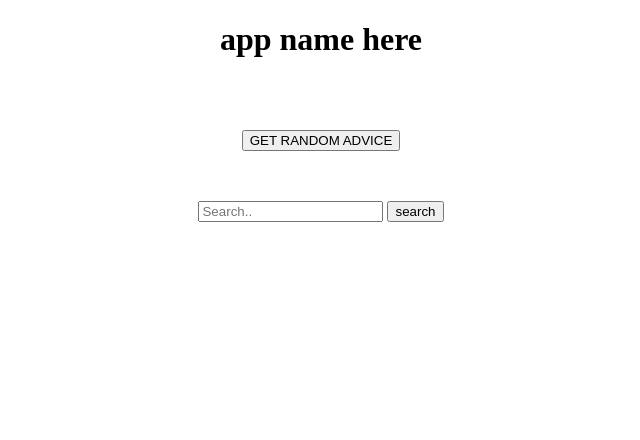
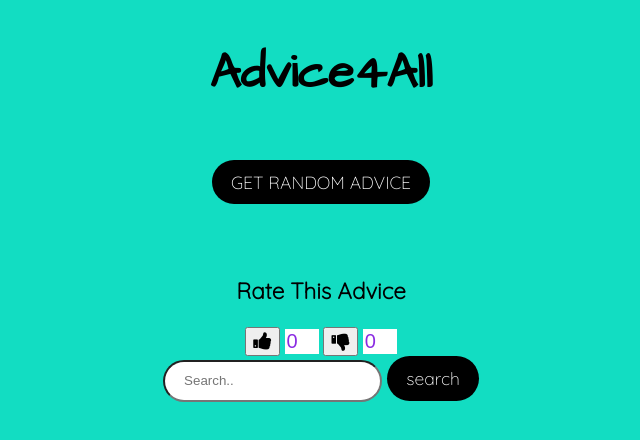
Before and after one commit to seneiya0/phase-1-project, a plain HTML site: page index.html in a window 1280 px wide. Shown: the whole page, without its empty margins (319-959 px from the left). Drawn offline with Linux system fonts and the light colour scheme.

Commit message:
added search feature

```diff
--- a/index.html
+++ b/index.html
@@ -1,9 +1,10 @@
 <!DOCTYPE html>
 <html lang="en">
 <head>
-<title>Page Title</title>
+<title>Advice4All</title>
 <meta charset="utf-8">
 <meta name="viewport" content="width=device-width, initial-scale=1">
+<link rel="stylesheet" href="https://cdnjs.cloudflare.com/ajax/libs/font-awesome/4.7.0/css/font-awesome.min.css">
 <link rel="stylesheet" href="style.css">
 <script src="index.js"></script>
 </head>
@@ -11,14 +12,29 @@
 <body>
 
 <div class="header">
-    <h1>app name here</h1>
+    <h1>Advice4All</h1>
 </div>
 <div class="button">
     <button id="generatorButton">GET RANDOM ADVICE</button>
 </div>
+<div class = "container">
+    <h3>Rate This Advice</h3>
+</div>
+
+<div class="voting-section">
+    <button id="likebtn">
+        <i class="fa fa-thumbs-up"></i>
+    </button>
+    <input type="number" id= "input1" value="0" name="">
+    <button id="dislikebtn">
+        <i class="fa fa-thumbs-down"></i>
+    </button>
+    <input type="number" id= "input2" value="0" name="">
+</div>
+
 
 <div class="search-container">
-    <form>
+    <form id=form>
         <input id="search-box" type="text" placeholder="Search..">
         <button id="search-button" type="submit"> search </button>
     </form>
--- a/index.js
+++ b/index.js
@@ -1,8 +1,9 @@
 const randomAdvice = 'https://api.adviceslip.com/advice'
-
 document.addEventListener('DOMContentLoaded', () => {
     genAdvice()
-    //searchAdvice()
+    searchAdvice(event)
+    likeTheAdvice()
+    dislikeTheAdvice()
 })
 
 
@@ -17,11 +18,47 @@ adviceButton.addEventListener('click', () => {
 
 function showAdvice(advice){
     const adviceButton = document.querySelector('.button')
-    const adviceText = document.createElement('p')
+    const adviceText = document.createElement('h2')
     adviceText.textContent = `${advice.slip.advice}`
     adviceButton.append(adviceText)
 }
 
-// function searchAdvice() {
-//     const
-// }
+function searchAdvice() {
+    const form = document.getElementById('form')
+    const search = form.querySelector('input')
+    form.addEventListener('submit', (e) => {
+        e.preventDefault();
+        fetch(`https://api.adviceslip.com/advice/search/${search.value}`)
+        .then(r => r.json()) //console.log(r.json()))
+        .then(advice => {
+            //console.log(advice.slips)
+            advice.slips.forEach(slip => {
+                //console.log(slip)
+                const searchBar = document.querySelector('.search-container')
+                const adviceResults = document.createElement('p')
+                adviceResults.textContent = `${slip.advice}`
+                searchBar.append(adviceResults)
+            })
+        })
+    })
+
+}
+
+
+function likeTheAdvice(){
+    let likeBtn = document.querySelector('#likebtn')
+    let input1 = document.querySelector('#input1')
+    likeBtn.addEventListener('click', ()=>{
+    input1.value = parseInt(input1.value) + 1
+    input1.style.color = "#12ff00"
+})
+}
+
+function dislikeTheAdvice(){
+    let dislikeBtn = document.querySelector('#dislikebtn')
+    let input2 = document.querySelector('#input2')
+    dislikeBtn.addEventListener('click', ()=>{
+    input2.value = parseInt(input2.value) + 1
+    input2.style.color = "#ff0000"
+})
+}
--- a/style.css
+++ b/style.css
@@ -1,3 +1,30 @@
+@import url('https://fonts.googleapis.com/css2?family=Architects+Daughter&display=swap');
+@import url('https://fonts.googleapis.com/css2?family=Quicksand:wght@300&display=swap');
+body{
+    font-size: 1.2rem;
+    background-color: turquoise;
+    background-color: rgb(18, 221, 194);
+    padding: 2rem;
+}
+
+h1 {
+    font-family: 'Architects Daughter', cursive;
+    font-size: 3rem;
+    margin-top: 0;
+    margin-bottom: 4px;
+}
+
+h3{
+    font-family: 'Quicksand', sans-serif;
+}
+
+
+p{
+    font-family: 'Quicksand', sans-serif;
+    font-size: larger;
+}
+
+
 div.header h1 {
     text-align: center;
 }
@@ -11,3 +38,79 @@ div.header h1 {
 .search-container {
     text-align: center;
 }
+
+#generatorButton{
+    font-size: 1.1rem;
+    font-family: 'Quicksand', sans-serif;
+    border: none;
+    background-color: black;
+    color: white;
+    padding: 0.7rem 1.2rem;
+    border-radius: 1.5rem;
+    cursor: pointer;
+    outline: 0;
+}
+
+#generatorButton:hover{
+    padding-block: 20px;
+
+}
+
+div.container h3{
+    text-align: center;
+}
+.voting-section{
+    text-align: center;
+}
+
+#likebtn{
+    font-size: 20px;
+}
+
+#dislikebtn{
+    font-size: 20px;
+}
+
+
+#likebtn:active{
+    color: purple;
+    transform: scale(1.4);
+
+}
+
+#dislikebtn:active{
+    color: purple;
+    transform: scale(1.4);
+
+}
+
+#search-box{
+    width: 50;
+    position: relative;
+    cursor: pointer;
+    padding: 0.7rem 1.2rem;
+    border-radius: 1.5rem;
+}
+
+#search-button{
+    font-size: 1.1rem;
+    font-family: 'Quicksand', sans-serif;
+    border: none;
+    background-color: black;
+    color: white;
+    padding: 0.7rem 1.2rem;
+    border-radius: 1.5rem;
+    cursor: pointer;
+    outline: 0;
+}
+
+#search-button:hover{
+    padding-block: 20px;
+}
+
+div.voting-section input{
+    width: 30px;
+    border: none;
+    color: blueviolet;
+    font-size: 20px;
+}
```
